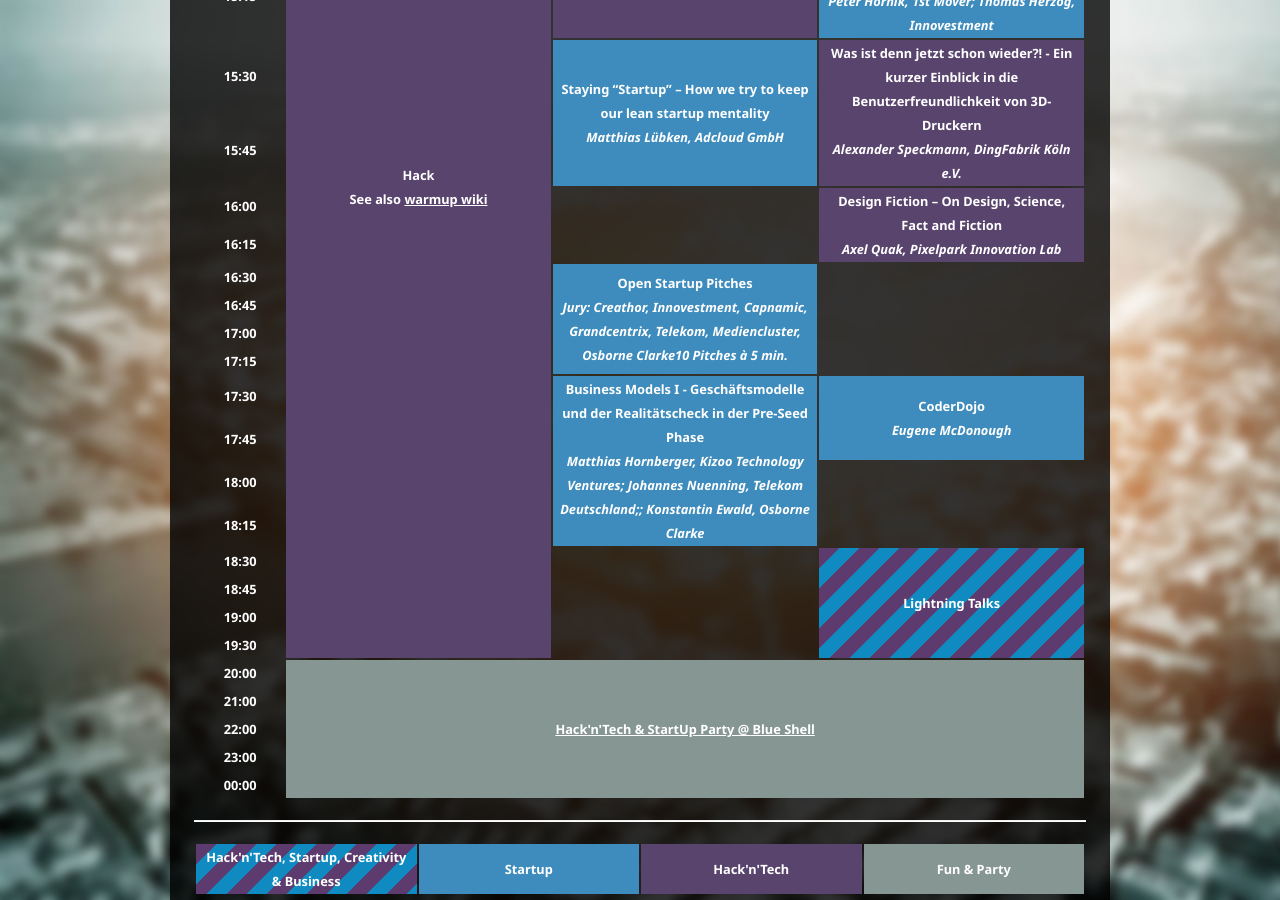
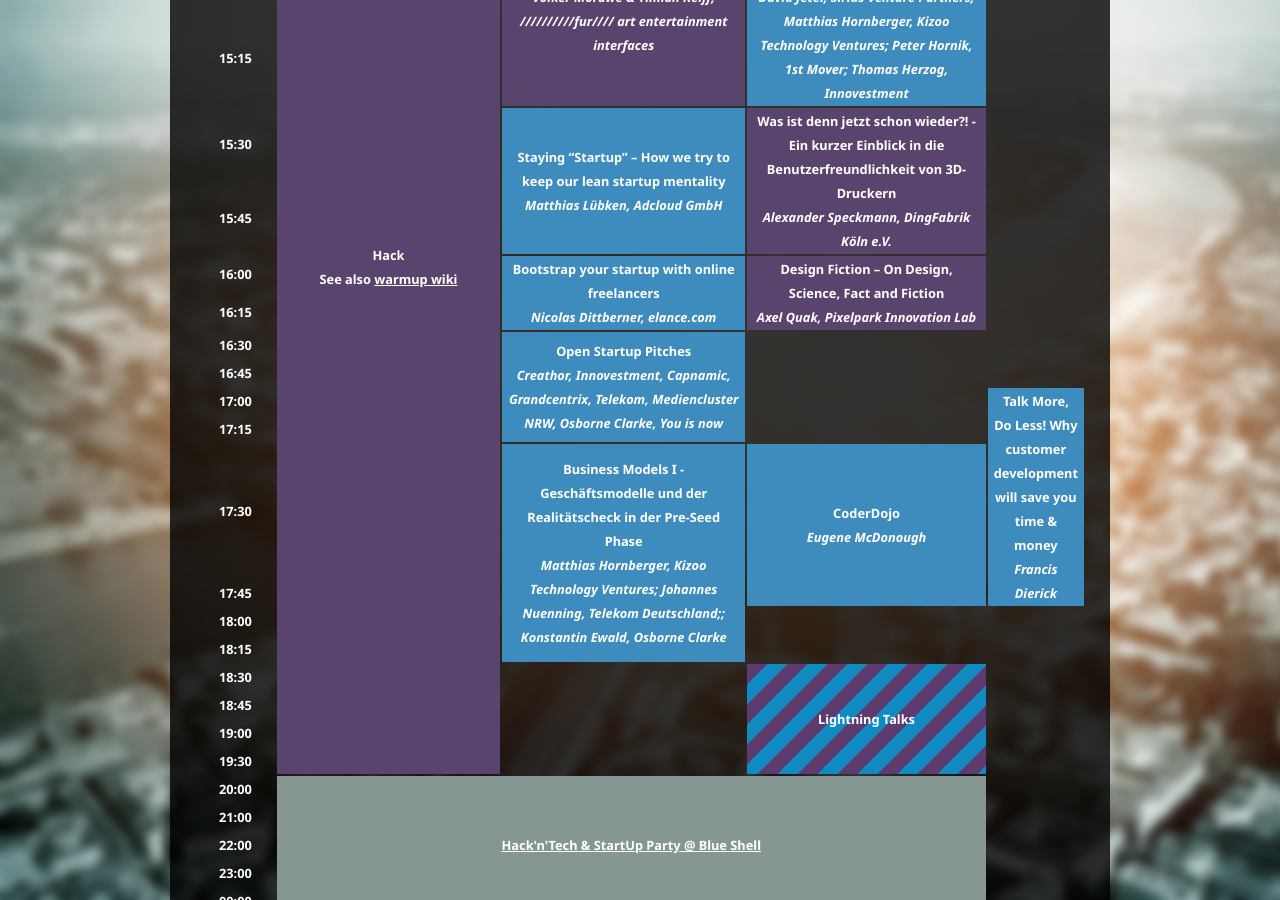
Before and after one commit to InteractiveCologne/interactivecologne.github.com, a Jekyll site: the page built from schedule/tuesday.html, in a window 1280 px wide and 900 px high, scrolled down 1431 px. Built offline with Jekyll 4.4.1, drawn with Linux system fonts in a browser that asks for light colours; nearby versions of some CDN libraries.

Commit message:
updated schedule

```diff
--- a/schedule/tuesday.html
+++ b/schedule/tuesday.html
@@ -161,7 +161,7 @@
 			</tr>
 			<tr>
 				<td>16:00</td>
-				<td>&nbsp;</td>
+				<td rowspan="2" class="startuptalks">Bootstrap your startup with online freelancers<br /><em>Nicolas Dittberner, elance.com</em></td>
 				<td rowspan="2" class="hacktalks">
 					Design Fiction – On Design, Science, Fact and Fiction<br/><em>Axel Quak, Pixelpark Innovation Lab</em>
 				</td>
@@ -172,7 +172,7 @@
 			<tr>
 				<td>16:30</td>
 				<td rowspan="4" class="startuptalks">
-					Open Startup Pitches<br/><em>Jury: Creathor, Innovestment, Capnamic, Grandcentrix, Telekom, Mediencluster, Osborne Clarke<em>10 Pitches à 5 min.</em>
+					Open Startup Pitches<br/><em>Creathor, Innovestment, Capnamic, Grandcentrix, Telekom, Mediencluster NRW, Osborne Clarke, You is now
 				</td>
 			</tr>
 			<tr>
@@ -181,6 +181,8 @@
 
 			<tr>
 				<td>17:00</td>
+				<td>&nbsp;</td>
+				<td rowspan="4" class="startuptalks">Talk More, Do Less! Why customer development will save you time & money<br/><em>Francis Dierick</em></td>
 			</tr>
 			<tr>
 				<td>17:15</td>
```
